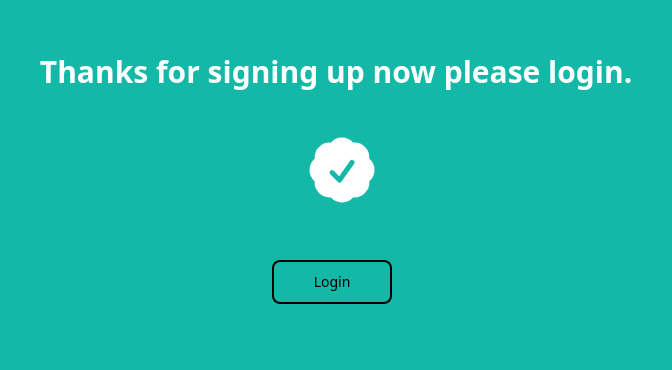
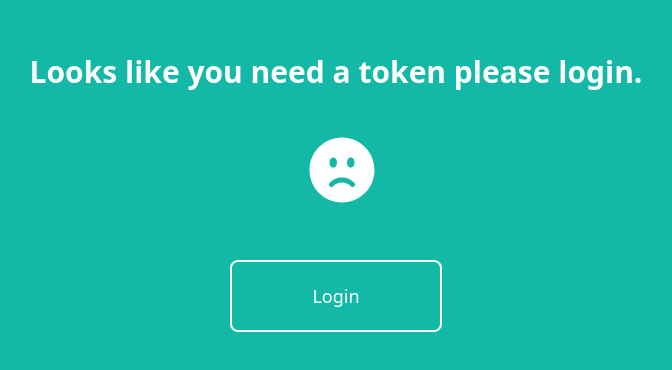
Before and after one commit to sbcodes90/mongodb-connection, a React (Create React App) app in the folder frontend/client/: page /welcome/1 in a window 1280 px wide. Shown: the part 246-616 px from the top of the page, without its empty margins (304-976 px from the left). Built offline with nearby package versions, Linux system fonts and the light colour scheme.

Commit message:
icon updates

```diff
--- a/frontend/client/src/App.js
+++ b/frontend/client/src/App.js
@@ -10,7 +10,7 @@ import {
 } from "react-router-dom";
 import WelcomePage from "./components/WelcomePage";
 import UserList from "./components/UserList";
-import NewWelcomePage from "./components/NewWelcomePage";
+import HomePage from "./components/HomePage";
 
 function App() {
   const [username, setUsername] = useState("");
@@ -20,7 +20,7 @@ function App() {
   const router = createBrowserRouter(
     createRoutesFromElements(
       <>
-        <Route path="/" element={<NewWelcomePage />} />
+        <Route path="/" element={<HomePage />} />
         <Route path="/signup" element={<SignUpForm username={username} password={password} email={email} setUsername={setUsername} setPassword={setPassword} setEmail={setEmail}/>} />
         <Route path="/login" element={<LoginForm username={username} password={password} setUsername={setUsername} setPassword={setPassword} />} />
         <Route path="/welcome/:username" element={<WelcomePage username={username} />} />
--- a/frontend/client/src/components/NewWelcomePage.js
+++ b/frontend/client/src/components/HomePage.js
@@ -1,14 +1,16 @@
 import React from 'react'
 import { Link } from 'react-router-dom'
 import { LockClosedIcon } from '@heroicons/react/24/solid'
+import SecurityIcon from './icons/SecurityIcon'
 
-function NewWelcomePage() {
+function HomePage() {
   return (
 <>
     <div class="area">
 
         <ul class="circles">
         <div className="flex flex-col justify-center items-center min-h-screen  ">
+          <SecurityIcon />
     <div className="text-5xl font-black pb-20 ">Admin Security App <LockClosedIcon className='w-10 h-10 inline-block mt-[-10px]' color='black' /></div>
     <div className='space-x-10'>
     <Link className='border-teal-200 border-4  px-20 py-5 rounded-lg font-bold text-xl' to="/login">Login</Link>
@@ -32,4 +34,4 @@ function NewWelcomePage() {
   )
 }
 
-export default NewWelcomePage
+export default HomePage
--- a/frontend/client/src/components/WelcomePage.js
+++ b/frontend/client/src/components/WelcomePage.js
@@ -1,6 +1,6 @@
 import React, { useEffect, useState } from "react";
 import { useParams, Link, useNavigate } from "react-router-dom";
-import SheildIcon from "./icons/CheckBadge";
+import FailureIcon from "./icons/FailureIcon";
 
 function WelcomePage() {
   const { username } = useParams();
@@ -38,7 +38,7 @@ function WelcomePage() {
             {token ? (
               <div>Welcome! {username}</div>
             ) : (
-              "Thanks for signing up now please login."
+              "Looks like you need a token please login."
             )}
           </div>
           {token && (
@@ -57,13 +57,13 @@ function WelcomePage() {
               </button>
             </div>
           )}
-          <div className="pt-10">{!token && <SheildIcon />}</div>
+          <div className="pt-10">{!token && <FailureIcon />}</div>
         </div>
         {!token && (
           <div className="flex space-x-6 justify-center pt-[50px]">
             <Link
               to="/login"
-              className="py-2.5 px-10 me-2 mb-2 text-sm font-medium text-black focus:outline-none rounded-lg border-black border-2 focus:z-10 focus:ring-2 focus:ring-blue-400"
+              className="py-[20px] px-20  mb-2 text-lg font-medium text-white focus:outline-none rounded-lg border-white border-2 focus:z-10 focus:ring-2 focus:ring-blue-400"
             >
               Login
             </Link>
--- a/frontend/client/src/components/icons/CheckBadge.js
+++ /dev/null
@@ -1,8 +0,0 @@
-import { CheckBadgeIcon } from '@heroicons/react/24/solid'
-export default function SheildIcon() {
-  return (
-
-    <CheckBadgeIcon className="h-20 w-20 text-white  lg:ml-3" />
-
-  )
-}
--- /dev/null
+++ b/frontend/client/src/components/icons/FailureIcon.js
@@ -0,0 +1,8 @@
+import { FaceFrownIcon } from '@heroicons/react/24/solid'
+export default function FailureIcon() {
+  return (
+
+    <FaceFrownIcon className="h-20 w-20 text-white  lg:ml-3" />
+
+  )
+}
--- /dev/null
+++ b/frontend/client/src/components/icons/SecurityIcon.js
@@ -0,0 +1,8 @@
+import { ShieldCheckIcon } from '@heroicons/react/24/solid'
+export default function SecurityIcon() {
+  return (
+
+    <ShieldCheckIcon className="h-20 w-20 text-white mb-10" />
+
+  )
+}
```
